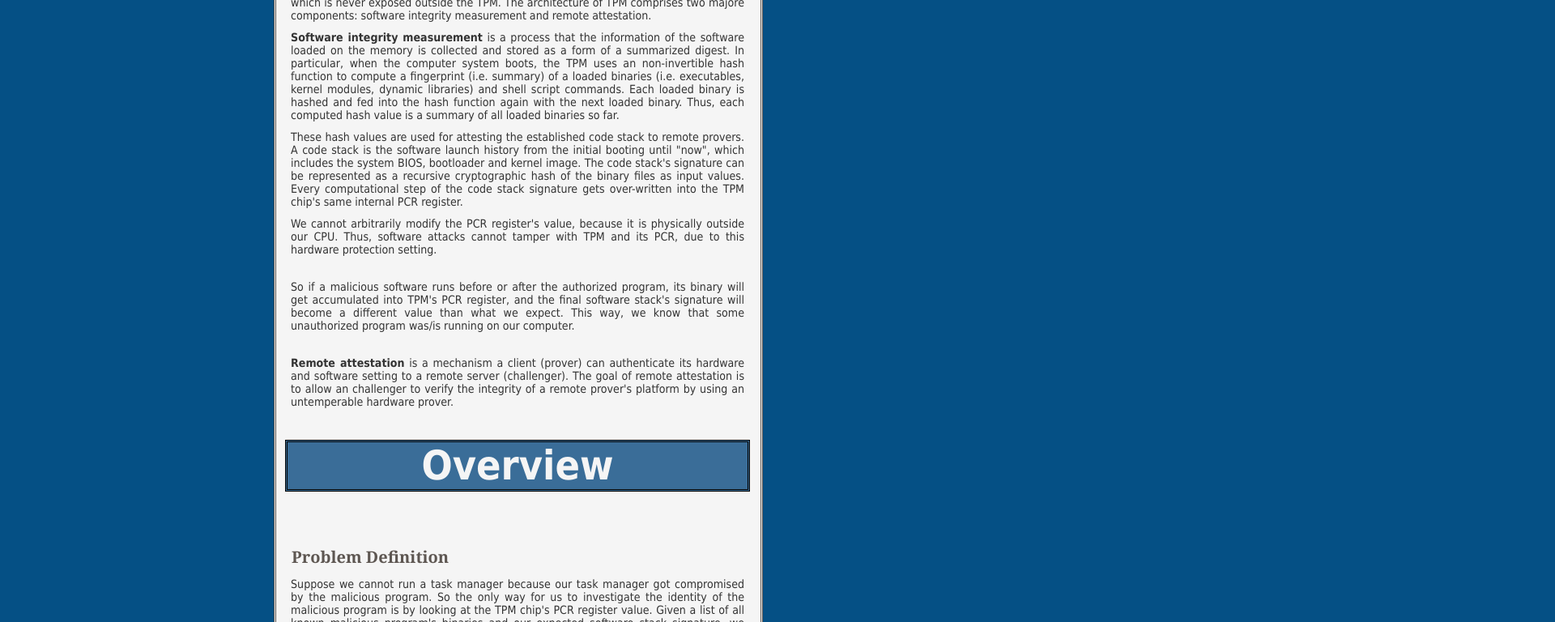
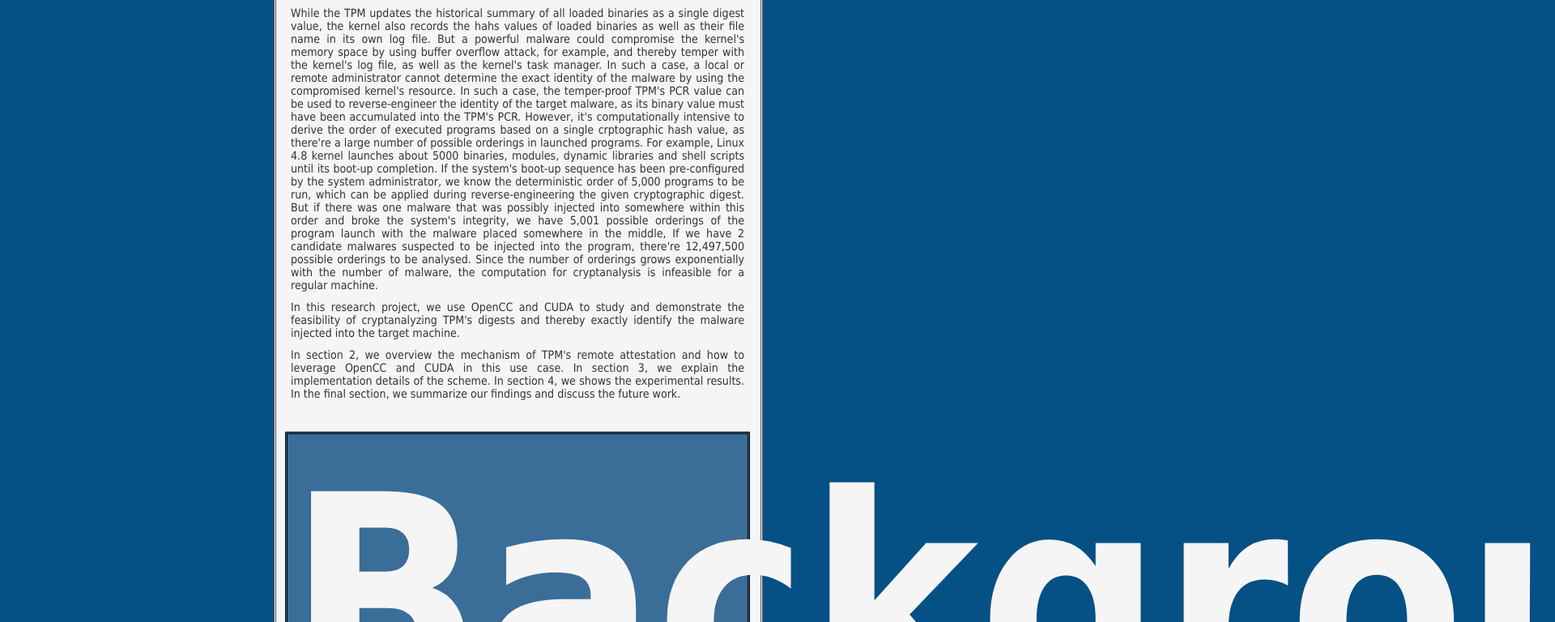
Before and after one commit to gogo9th/gogo9th.github.io, a plain HTML site: page index.html in a window 1280 px wide. Shown: the part 2032-2800 px from the top of the page at 81% size, 1920 px wide, since content can reach past the window. Drawn offline with Linux system fonts and the light colour scheme.

Commit message:
Update style.css

```diff
--- a/style.css
+++ b/style.css
@@ -25,7 +25,7 @@ h3 {
 
 h4 {
 	color: #F5F5F5;
-	font-size: 50px;
+	font-size: 25em;
 	background-color: #3A6D98;
 	margin-top: 0;
 	padding: 0;
```
